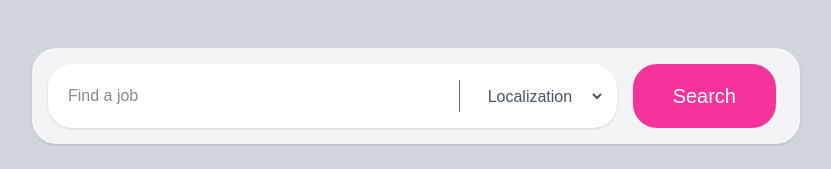
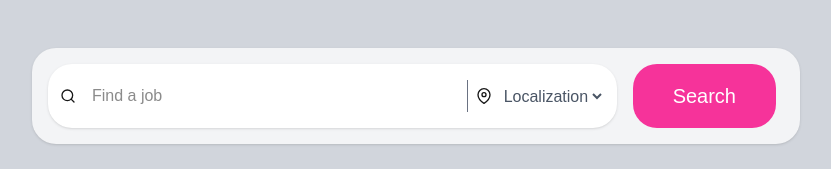
Before and after one commit to sodabarauf/code4her-1-page, a Next.js app: page / in a window 1280 px wide. Shown: the top 169 px of the page, without its empty margins (224-1055 px from the left). Built offline with nearby package versions, Linux system fonts and the light colour scheme.

Commit message:
added react icons

```diff
--- a/package.json
+++ b/package.json
@@ -9,9 +9,10 @@
     "lint": "next lint"
   },
   "dependencies": {
+    "next": "15.2.4",
     "react": "^19.0.0",
     "react-dom": "^19.0.0",
-    "next": "15.2.4"
+    "react-icons": "^5.5.0"
   },
   "devDependencies": {
     "@tailwindcss/postcss": "^4",
--- a/src/component/search-bar.jsx
+++ b/src/component/search-bar.jsx
@@ -1,12 +1,16 @@
 import React from "react";
+import { FiSearch, FiMapPin } from "react-icons/fi";
+
 
 export default function SearchBar() {
   return (
     <div className="flex gap-2 bg-gray-100 p-4 rounded-3xl shadow w-full max-w-3xl mx-auto mt-6">
       <div className="flex gap-2 items-center bg-white p-3 mx-auto rounded-3xl shadow w-full max-w-3xl">
+        <FiSearch />
         <input type="text" placeholder="Find a job" className="flex-1 p-2 rounded-full outline-none" />
         <div className="w-px h-8 bg-gray-500"></div>
-        <select className="px-4 py-2 rounded-full text-gray-600">
+        <FiMapPin />
+        <select className=" py-2 rounded-full text-gray-600">
           <option>Localization</option>
         </select>
       </div>
```
Also changed, not shown: 1 other file (tests, documents, lock files or other folders).
